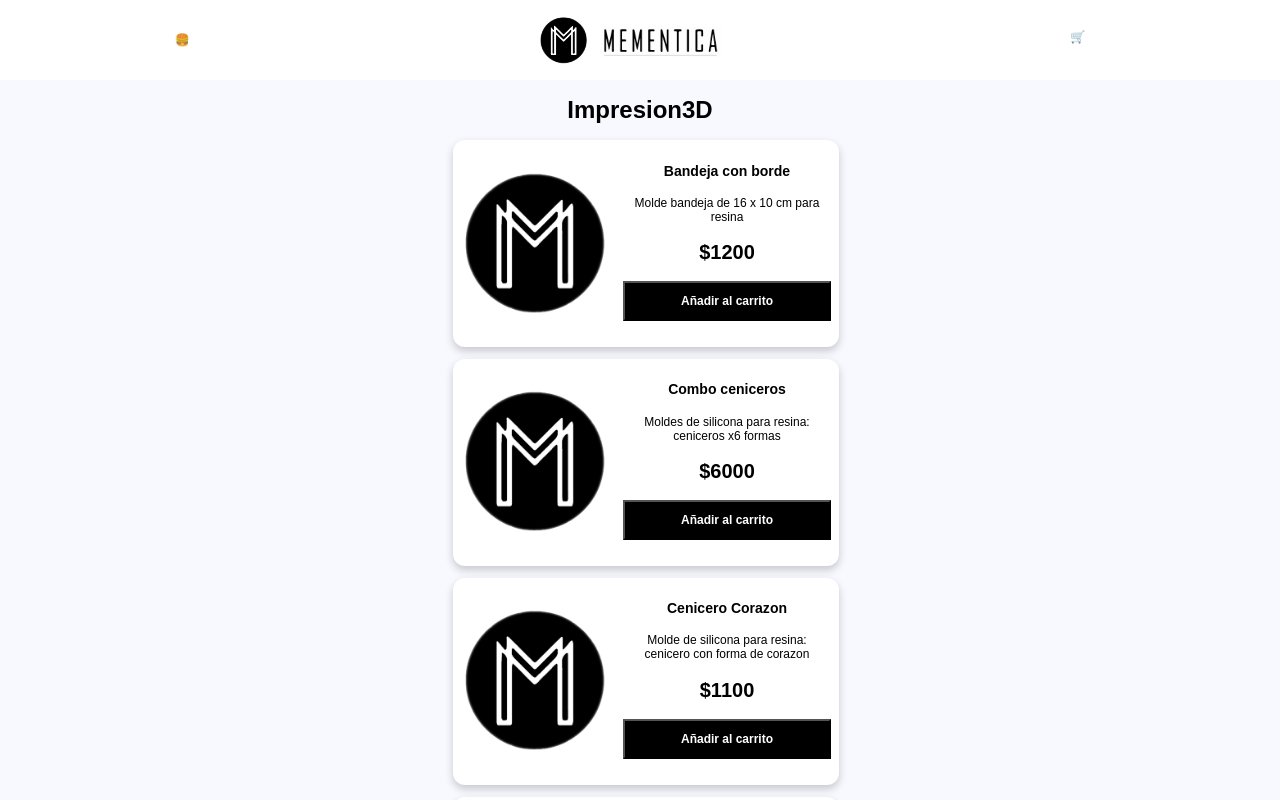
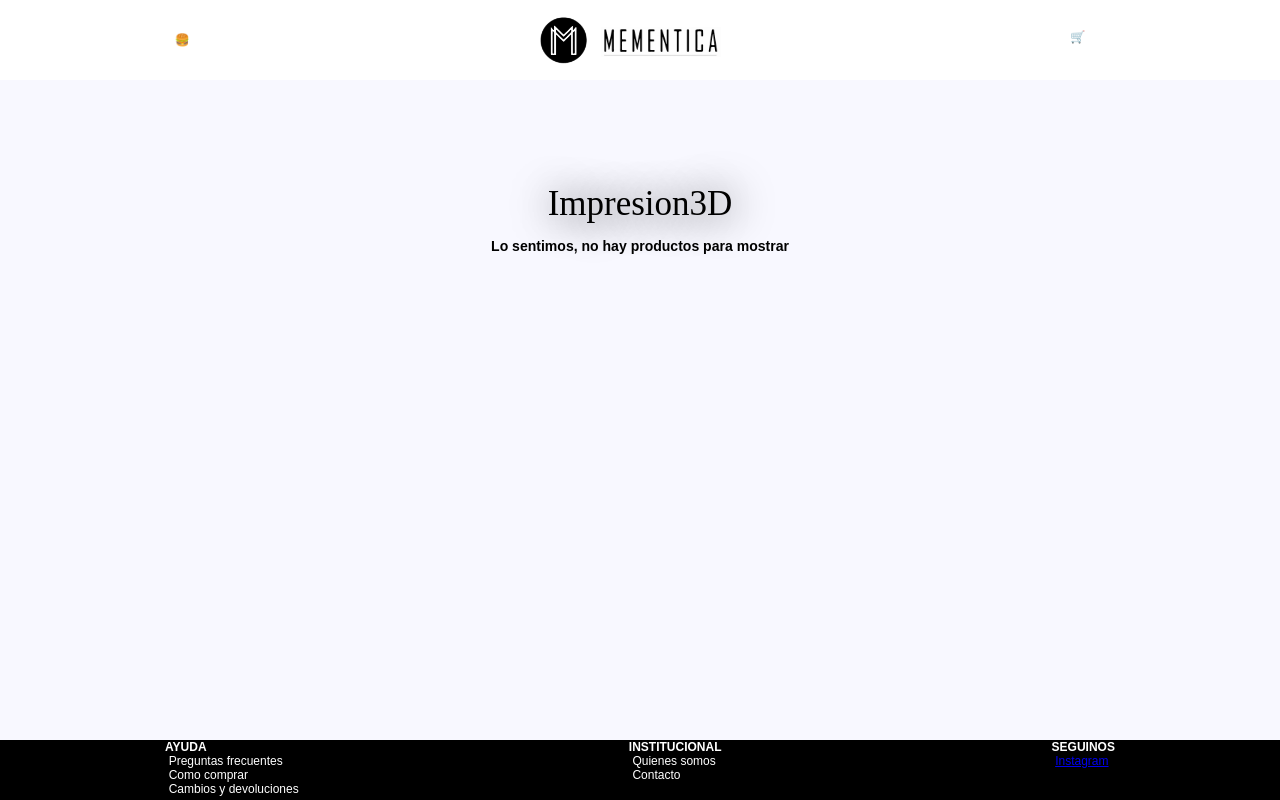
Before and after one commit to F-Scienza/mementica3D, a React (Create React App) app: page /ProductList/Impresion3D in a window 1280 px wide. Shown: the top 800 px of the page. Built offline with nearby package versions, Linux system fonts and the light colour scheme; a web font is replaced by a local one.

Commit message:
un poco de estilos y funcionalidades a la lista de productos

```diff
--- a/public/index.html
+++ b/public/index.html
@@ -10,7 +10,7 @@
     />
     <link rel="apple-touch-icon" href="%PUBLIC_URL%/logo192.png" />
     <link rel="manifest" href="%PUBLIC_URL%/manifest.json" />
-    <link rel="icon" type="image/x-icon" href="/public/favicon.ico">
+    <link rel="icon" type="image/x-icon" href="/favicon.ico">
     <title>Mementica 3D</title>
   </head>
   <body>
--- a/src/Components/Card/card.css
+++ b/src/Components/Card/card.css
@@ -1,6 +1,6 @@
 .Card-Container{
     min-width: 290px;
-    max-width: 370px;
+    max-width: 320px;
     min-height: 190px;
     box-shadow: 0 4px 8px 0 rgba(0, 0, 0, 0.2);
     padding: .7em;
@@ -9,7 +9,8 @@
     border-radius: 1em;
     margin-top: 1em;
     margin-bottom: 1em;
-    margin-left: 1em;
+    margin-left:  0.5em;
+    margin-right: 0.5em;
     text-align: center;
     text-justify: center;
     display: grid;
--- a/src/Components/Card/index.jsx
+++ b/src/Components/Card/index.jsx
@@ -5,7 +5,7 @@ const Card = ({product, handleAddToCart}) => {
 	return (
 		<div className="Card-Container">
 			<div className="img-container">
-				<img className="product-img" src={defaultImage} alt="mementica" />
+				<img className="product-img" src={defaultImage} alt='product' />
 			</div>
 			<h3 className="title">{product.title}</h3>
 			<p className="price">${product.price}</p>
--- a/src/Components/CategoryCards/index.jsx
+++ b/src/Components/CategoryCards/index.jsx
@@ -13,7 +13,7 @@ function CategoryCards() {
 			<div>
 				<h2 className="carousel-title">CATEGORIAS</h2>
 				<div className="Category-cards-container">
-					<Link to="/ProductList/Velas">
+					<Link to="/ProductList/moldesvelas">
 						<Card2
 							categoryTitle="MOLDES PARA VELAS"
 							categoryBackground={moldesVelas}
--- a/src/Containers/ProductList/index.jsx
+++ b/src/Containers/ProductList/index.jsx
@@ -2,6 +2,7 @@ import React, { useContext } from 'react';
 import { useParams } from 'react-router-dom';
 import AppContext from '../../Context/AppContext';
 import { Card } from '../../Components/Card';
+import './productList.css';
 function ProductList() {
 	const { state, addToCart } = useContext(AppContext);
 	const { products } = state;
@@ -10,16 +11,25 @@ function ProductList() {
 	};
 	const { type } = useParams();
 
+	const typeProducts = products.filter( prod=> {
+		return prod.type === type
+	})
+
 	return (
-		<div>
-			<h1> {type} </h1>
-			{products.map(product => (
-				<Card
-					key={product.id}
-					product={product}
-					handleAddToCart={handleAddToCart}
-				/>
-			))}
+		<div className="ProductsList-container">
+			<h1 className="carousel-title"> {type} </h1>
+			<div className="PorductsList-cards">
+				{typeProducts.length > 0 ?
+					typeProducts.map(product => (
+						<Card
+							key={product.id}
+							product={product}
+							handleAddToCart={handleAddToCart}
+						/>
+					))
+					:<h3> Lo sentimos, no hay productos para mostrar</h3>
+				}
+			</div>
 		</div>
 	);
 }
--- /dev/null
+++ b/src/Containers/ProductList/productList.css
@@ -0,0 +1,11 @@
+.ProductsList-container{
+    min-height: 450px;
+    max-width: 1100px;
+    display: flex;
+    flex-direction: column;
+}
+.PorductsList-cards{
+    display: flex;
+    flex-wrap: wrap;
+    justify-content: center;
+}
```
Also changed, not shown: src/initialState.js (+42 -1 lines).
